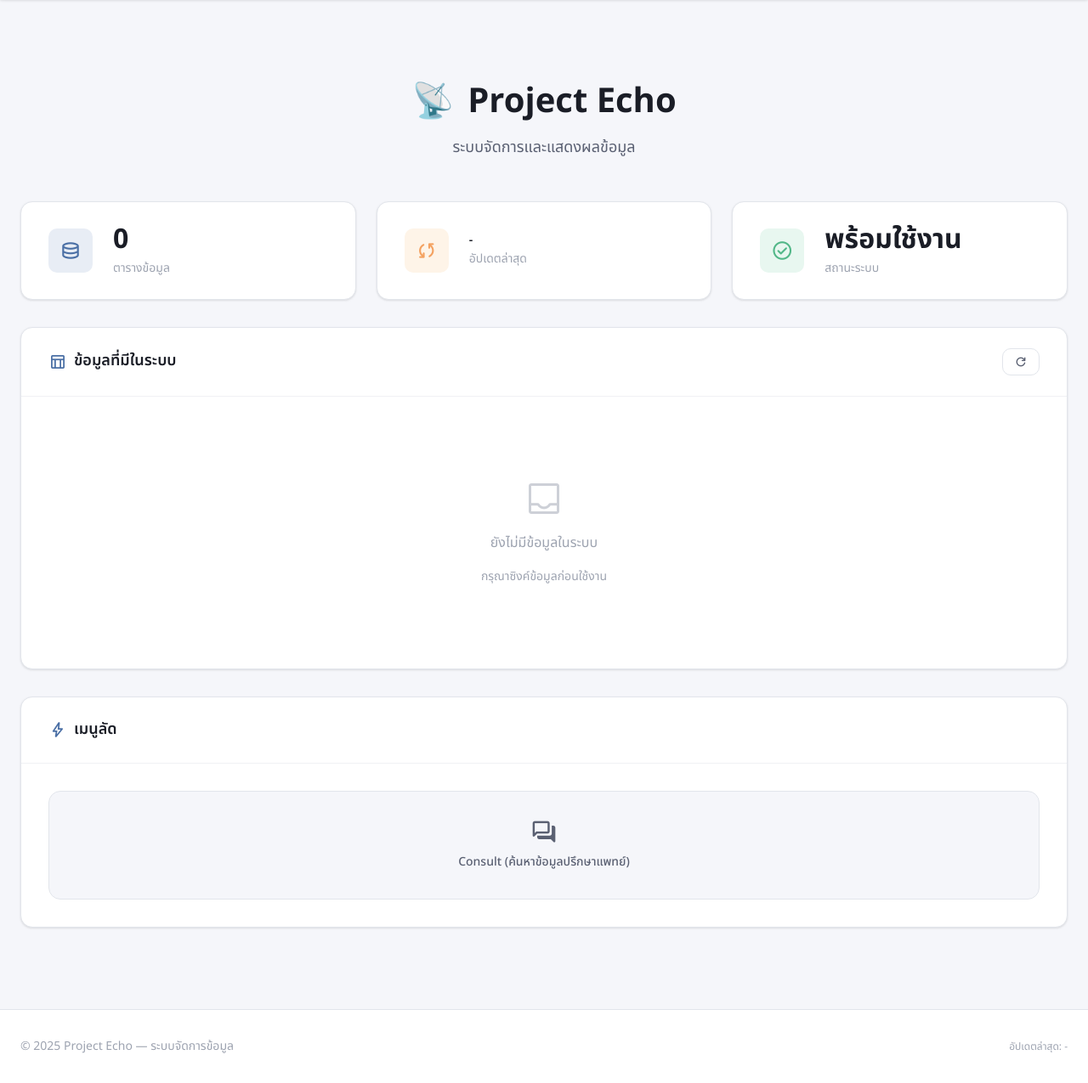
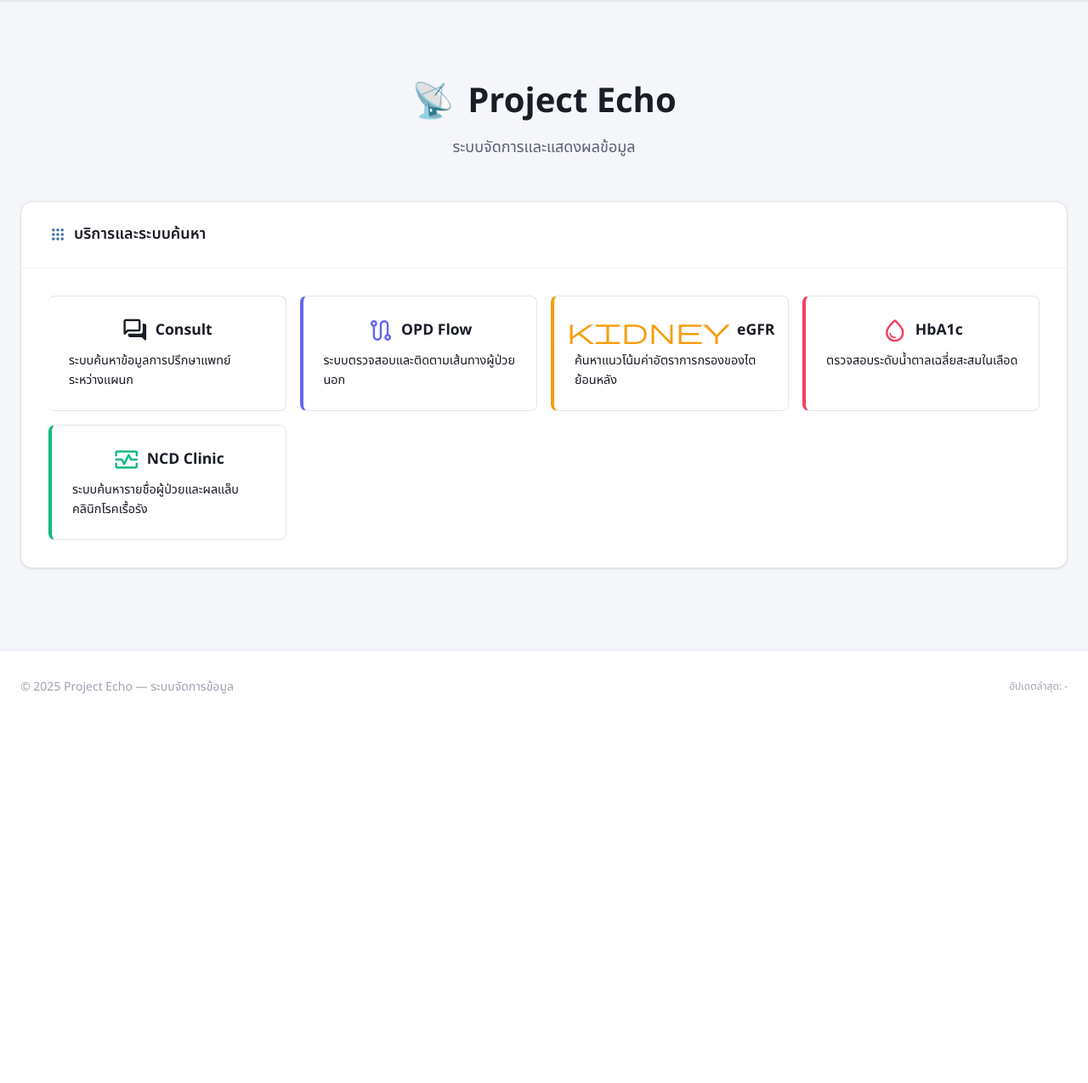
Before and after one commit to Wingbean/project-echo, a Flask app: page / in a window 1280 px wide. Shown: the part 64-1339 px from the top of the page at 85% size. After the commit the page ends 881 px from the top, so only its background shows below. Run offline with Flask 3, Linux system fonts and the light colour scheme; data that the repository does not hold is empty; some libraries are stand-ins or nearby versions.

Commit message:
refactor: Replaced dashboard statistics and data table listings with a new 'Services & Features' grid.

```diff
--- a/templates/pages/index.html
+++ b/templates/pages/index.html
@@ -1,7 +1,4 @@
-{% extends "base.html" %}
-
-{% block title %}หน้าหลัก - Project Echo{% endblock %}
-
+{% extends "base.html" %} {% block title %}หน้าหลัก - Project Echo{% endblock %}
 {% block content %}
 <section class="hero-section">
   <div class="hero-content">
@@ -14,117 +11,183 @@
 </section>
 
 <section class="dashboard-grid">
-    {# Quick Stats Cards #}
-    <div class="stats-row">
-        <div class="stat-card">
-            <div class="stat-icon">
-                <span class="material-symbols-rounded">database</span>
-            </div>
-            <div class="stat-info">
-                <span class="stat-value" id="tableCount">-</span>
-                <span class="stat-label">ตารางข้อมูล</span>
-            </div>
-        </div>
-
-        <div class="stat-card">
-            <div class="stat-icon accent">
-                <span class="material-symbols-rounded">sync</span>
-            </div>
-            <div class="stat-info">
-                <span class="stat-value stat-value-sm">{{ last_sync }}</span>
-                <span class="stat-label">อัปเดตล่าสุด</span>
-            </div>
-        </div>
-
-        <div class="stat-card">
-            <div class="stat-icon success">
-                <span class="material-symbols-rounded">check_circle</span>
-            </div>
-            <div class="stat-info">
-                <span class="stat-value" id="syncStatus">พร้อมใช้งาน</span>
-                <span class="stat-label">สถานะระบบ</span>
-            </div>
-        </div>
-    </div>
-
-    {# Data Tables Section #}
+  {# Services & Features #}
   <div class="section-card">
     <div class="section-header">
       <h2 class="section-title">
-                <span class="material-symbols-rounded">table_chart</span>
-                ข้อมูลที่มีในระบบ
-            </h2>
-            <button class="btn btn-outline btn-sm" id="refreshData" title="รีเฟรชข้อมูล">
-                <span class="material-symbols-rounded">refresh</span>
-            </button>
-        </div>
-        <div class="section-body" id="tableList">
-            <div class="loading-placeholder">
-                <span class="material-symbols-rounded spin">progress_activity</span>
-                <span>กำลังโหลดข้อมูล...</span>
-            </div>
-        </div>
-    </div>
-
-    {# Quick Actions #}
-    <div class="section-card">
-        <div class="section-header">
-            <h2 class="section-title">
-                <span class="material-symbols-rounded">bolt</span>
-                เมนูลัด
+        <span class="material-symbols-rounded">apps</span>
+        บริการและระบบค้นหา
       </h2>
     </div>
     <div class="section-body">
-            <div class="action-grid">
-                <a href="{{ url_for('views.consult_page') }}" class="action-card">
-                    <span class="material-symbols-rounded">forum</span>
-                    <span class="action-label">Consult (ค้นหาข้อมูลปรึกษาแพทย์)</span>
+      <div
+        class="action-grid"
+        style="
+          display: grid;
+          grid-template-columns: repeat(auto-fit, minmax(250px, 1fr));
+          gap: 1rem;
+        "
+      >
+        <a
+          href="{{ url_for('views.consult_page') }}"
+          class="action-card"
+          style="
+            border-left: 4px solid var(--primary-500);
+            padding: 1.5rem;
+            display: flex;
+            flex-direction: column;
+            gap: 0.5rem;
+            background: var(--surface-light);
+            border-radius: 8px;
+            text-decoration: none;
+            color: inherit;
+            transition:
+              transform 0.2s,
+              box-shadow 0.2s;
+          "
+        >
+          <div style="display: flex; align-items: center; gap: 0.5rem">
+            <span
+              class="material-symbols-rounded"
+              style="color: var(--primary-500)"
+              >forum</span
+            >
+            <h3 style="margin: 0; font-size: 1.1rem">Consult</h3>
+          </div>
+          <p style="margin: 0; font-size: 0.9rem; color: var(--text-light)">
+            ระบบค้นหาข้อมูลการปรึกษาแพทย์ระหว่างแผนก
+          </p>
+        </a>
+
+        <a
+          href="{{ url_for('views.flow_opd_page') }}"
+          class="action-card"
+          style="
+            border-left: 4px solid var(--indigo-500, #6366f1);
+            padding: 1.5rem;
+            display: flex;
+            flex-direction: column;
+            gap: 0.5rem;
+            background: var(--surface-light);
+            border-radius: 8px;
+            text-decoration: none;
+            color: inherit;
+            transition:
+              transform 0.2s,
+              box-shadow 0.2s;
+          "
+        >
+          <div style="display: flex; align-items: center; gap: 0.5rem">
+            <span
+              class="material-symbols-rounded"
+              style="color: var(--indigo-500, #6366f1)"
+              >route</span
+            >
+            <h3 style="margin: 0; font-size: 1.1rem">OPD Flow</h3>
+          </div>
+          <p style="margin: 0; font-size: 0.9rem; color: var(--text-light)">
+            ระบบตรวจสอบและติดตามเส้นทางผู้ป่วยนอก
+          </p>
+        </a>
+
+        <a
+          href="{{ url_for('views.egfr_page') }}"
+          class="action-card"
+          style="
+            border-left: 4px solid var(--amber-500, #f59e0b);
+            padding: 1.5rem;
+            display: flex;
+            flex-direction: column;
+            gap: 0.5rem;
+            background: var(--surface-light);
+            border-radius: 8px;
+            text-decoration: none;
+            color: inherit;
+            transition:
+              transform 0.2s,
+              box-shadow 0.2s;
+          "
+        >
+          <div style="display: flex; align-items: center; gap: 0.5rem">
+            <span
+              class="material-symbols-rounded"
+              style="color: var(--amber-500, #f59e0b)"
+              >kidney</span
+            >
+            <h3 style="margin: 0; font-size: 1.1rem">eGFR</h3>
+          </div>
+          <p style="margin: 0; font-size: 0.9rem; color: var(--text-light)">
+            ค้นหาแนวโน้มค่าอัตราการกรองของไตย้อนหลัง
+          </p>
+        </a>
+
+        <a
+          href="{{ url_for('views.a1c_page') }}"
+          class="action-card"
+          style="
+            border-left: 4px solid var(--rose-500, #f43f5e);
+            padding: 1.5rem;
+            display: flex;
+            flex-direction: column;
+            gap: 0.5rem;
+            background: var(--surface-light);
+            border-radius: 8px;
+            text-decoration: none;
+            color: inherit;
+            transition:
+              transform 0.2s,
+              box-shadow 0.2s;
+          "
+        >
+          <div style="display: flex; align-items: center; gap: 0.5rem">
+            <span
+              class="material-symbols-rounded"
+              style="color: var(--rose-500, #f43f5e)"
+              >water_drop</span
+            >
+            <h3 style="margin: 0; font-size: 1.1rem">HbA1c</h3>
+          </div>
+          <p style="margin: 0; font-size: 0.9rem; color: var(--text-light)">
+            ตรวจสอบระดับน้ำตาลเฉลี่ยสะสมในเลือด
+          </p>
+        </a>
+
+        <a
+          href="#"
+          class="action-card"
+          style="
+            border-left: 4px solid var(--emerald-500, #10b981);
+            padding: 1.5rem;
+            display: flex;
+            flex-direction: column;
+            gap: 0.5rem;
+            background: var(--surface-light);
+            border-radius: 8px;
+            text-decoration: none;
+            color: inherit;
+            transition:
+              transform 0.2s,
+              box-shadow 0.2s;
+          "
+        >
+          <div style="display: flex; align-items: center; gap: 0.5rem">
+            <span
+              class="material-symbols-rounded"
+              style="color: var(--emerald-500, #10b981)"
+              >monitor_heart</span
+            >
+            <h3 style="margin: 0; font-size: 1.1rem">NCD Clinic</h3>
+          </div>
+          <p style="margin: 0; font-size: 0.9rem; color: var(--text-light)">
+            ระบบค้นหารายชื่อผู้ป่วยและผลแล็บคลินิกโรคเรื้อรัง
+          </p>
         </a>
       </div>
     </div>
   </div>
 </section>
-{% endblock %}
-
-{% block extra_js %}
+{% endblock %} {% block extra_js %}
 <script>
-document.addEventListener('DOMContentLoaded', async () => {
-    const tableListEl = document.getElementById('tableList');
-    const tableCountEl = document.getElementById('tableCount');
-    const refreshBtn = document.getElementById('refreshData');
-
-    async function loadDashboard() {
-        try {
-            tableListEl.innerHTML = '<div class="loading-placeholder"><span class="material-symbols-rounded spin">progress_activity</span><span>กำลังโหลดข้อมูล...</span></div>';
-            const data = await EchoAPI.get('/api/dashboard-data');
-            const tables = Object.keys(data).filter(k => k !== 'error');
-
-            tableCountEl.textContent = tables.length;
-
-            if (tables.length === 0) {
-                tableListEl.innerHTML = '<div class="empty-state"><span class="material-symbols-rounded">inbox</span><p>ยังไม่มีข้อมูลในระบบ</p><p class="text-muted">กรุณาซิงค์ข้อมูลก่อนใช้งาน</p></div>';
-                return;
-            }
-
-            let html = '<div class="table-list">';
-            tables.forEach(name => {
-                const info = data[name];
-                html += `
-                    <div class="table-item">
-                        <span class="material-symbols-rounded">table_rows</span>
-                        <span class="table-name">${EchoUtils.escapeHtml(name)}</span>
-                        <span class="table-badge">${info.row_count || 0} แถว</span>
-                    </div>`;
-            });
-            html += '</div>';
-            tableListEl.innerHTML = html;
-        } catch (err) {
-            tableListEl.innerHTML = '<div class="empty-state error"><span class="material-symbols-rounded">error</span><p>เกิดข้อผิดพลาดในการโหลดข้อมูล</p></div>';
-        }
-    }
-
-    refreshBtn.addEventListener('click', loadDashboard);
-    await loadDashboard();
-});
+  // Dashboard functionality removed per user request
 </script>
 {% endblock %}
```
Lines whose indentation alone changed are shown as unchanged.
